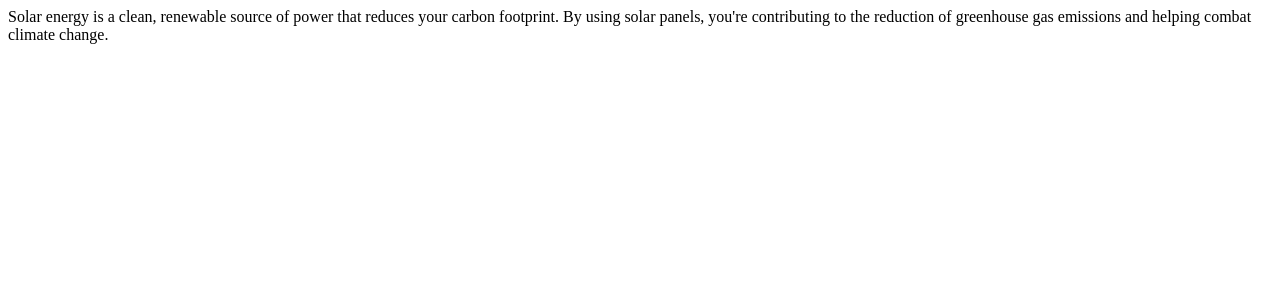
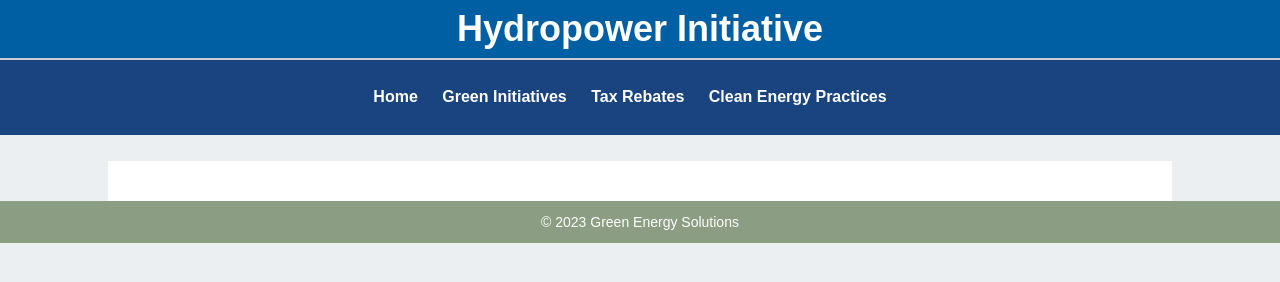
Before and after one commit to LewiBayssa/CurryPowderChemistry, a plain HTML site: page hydro.html in a window 1280 px wide. Drawn offline with Linux system fonts and the light colour scheme.

Commit message:
Update hydro.html

```diff
--- a/hydro.html
+++ b/hydro.html
@@ -1 +1,34 @@
-<p>Solar energy is a clean, renewable source of power that reduces your carbon footprint. By using solar panels, you're contributing to the reduction of greenhouse gas emissions and helping combat climate change.</p>
+<!DOCTYPE html>
+<html lang="en">
+<head>
+    <script src="script.js"></script>
+    <meta charset="UTF-8">
+    <title>Tax Rebates for Green Energy</title>
+    <link rel="stylesheet" href="styles.css">
+</head>
+<body class = example>
+    <header>
+        <h1>Hydropower Initiative</h1>
+        <nav class = aj>
+            <ul class = lil>
+                <li><a href="index.html">Home</a></li>
+                <li><a href="initiatives.html">Green Initiatives</a></li>
+                <li><a href="rebates.html">Tax Rebates</a></li>
+                <li><a href="practices.html">Clean Energy Practices</a></li>
+            </ul>
+        </nav>
+        <div class="header">
+            <h1>Hydropower Initiative</h1>
+            <div class="progress-container">
+              <div class="progress-bar" id="myBar"></div>
+            </div>
+    </header>
+    <br>
+    <main>
+
+    </main>
+    <footer>
+        <p>&copy; 2023 Green Energy Solutions</p>
+    </footer>
+</body>
+</html>
```
